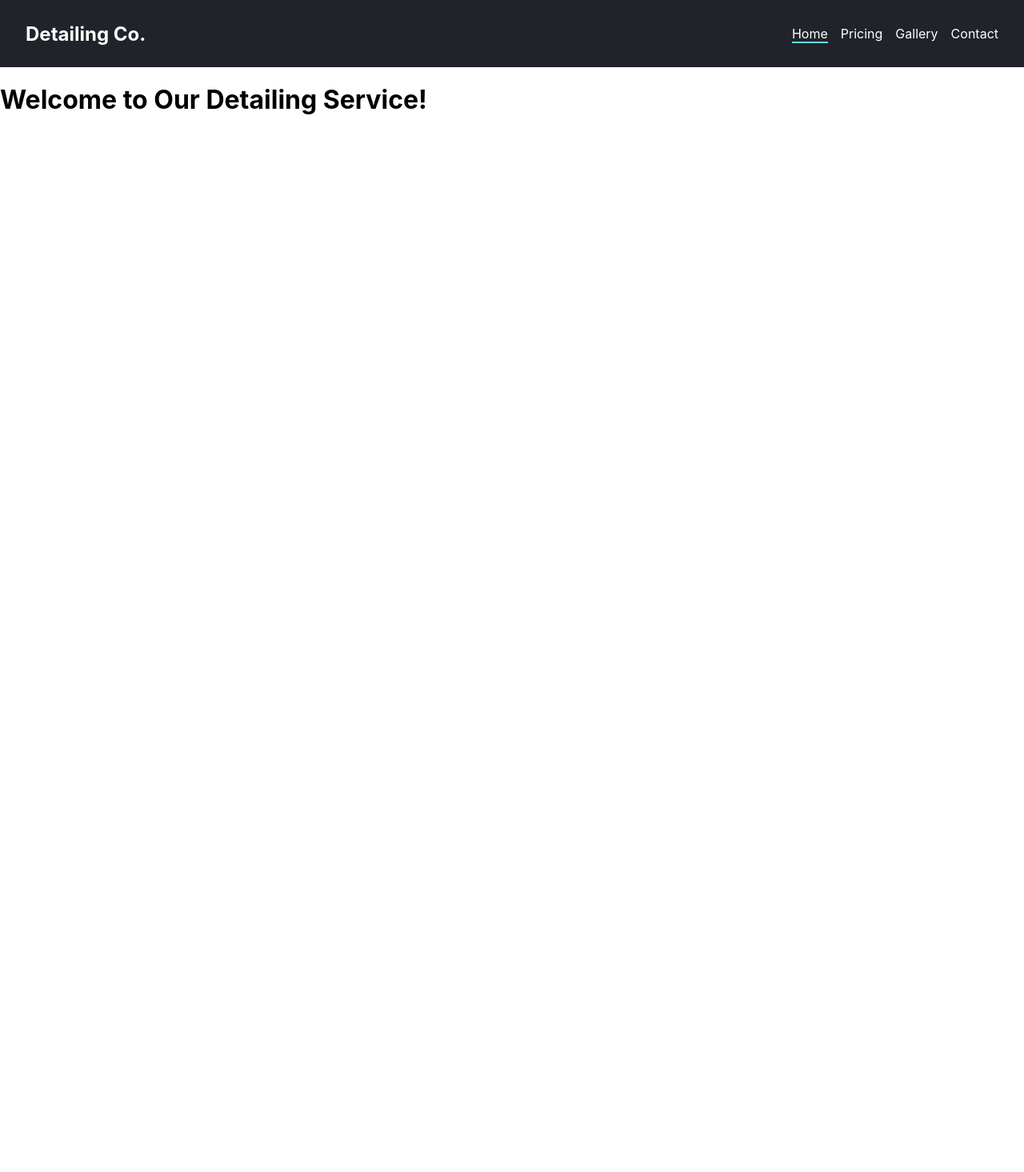
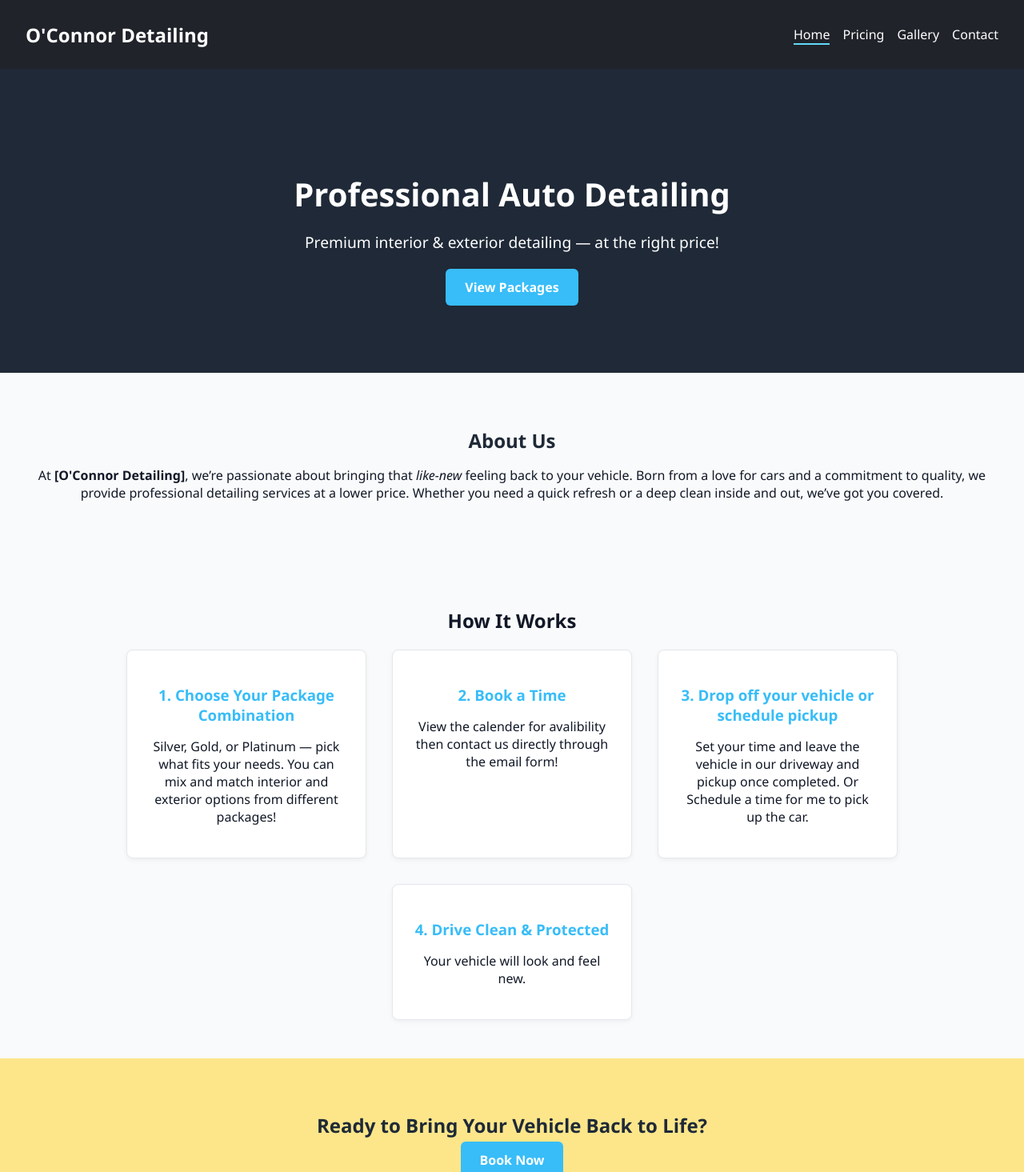
Before and after one commit to cmo7909/OConnorDetailing, a React (Create React App) app in the folder oconnor-detailing/: page / in a window 1280 px wide. Shown: the top 1465 px of the page at 80% size. Before the commit the page ends 800 px from the top, so only its background shows below. Built offline with nearby package versions, Linux system fonts and the light colour scheme.

Commit message:
added pricing page formatting, and home page content

```diff
--- a/oconnor-detailing/src/App.js
+++ b/oconnor-detailing/src/App.js
@@ -5,6 +5,7 @@ import Home from './Pages/Home';
 import Pricing from './Pages/Pricing';
 import Gallery from './Pages/Gallery';
 import Contact from './Pages/Contact';
+import './Components/theme.css';
 
 function App() {
   return (
--- a/oconnor-detailing/src/Components/Navbar.css
+++ b/oconnor-detailing/src/Components/Navbar.css
@@ -1,3 +1,4 @@
+/* Base Styles */
 .navbar {
   display: flex;
   justify-content: space-between;
@@ -5,6 +6,7 @@
   padding: 1rem 2rem;
   background: #20232a;
   color: white;
+  position: relative;
 }
 
 .navbar-logo a {
@@ -15,12 +17,12 @@
 }
 
 .navbar-links {
+  display: flex;
   list-style: none;
-    display: flex;
   gap: 1rem;
 }
 
-  .navbar-links a {
+.navbar-links li a {
   color: white;
   text-decoration: none;
   font-size: 1rem;
@@ -30,3 +32,57 @@
 .navbar-links a:hover {
   border-bottom: 2px solid #61dafb;
 }
+
+/* Hamburger Styles */
+.hamburger {
+  display: none;
+  flex-direction: column;
+  cursor: pointer;
+  gap: 5px;
+}
+
+.hamburger span {
+  width: 25px;
+  height: 3px;
+  background: white;
+  border-radius: 2px;
+  transition: 0.3s;
+}
+
+.hamburger.open span:nth-child(1) {
+  transform: rotate(45deg) translate(5px, 5px);
+}
+.hamburger.open span:nth-child(2) {
+  opacity: 0;
+}
+.hamburger.open span:nth-child(3) {
+  transform: rotate(-45deg) translate(5px, -5px);
+}
+
+/* Mobile Styles */
+@media (max-width: 768px) {
+  .hamburger {
+    display: flex;
+  }
+
+  .navbar-links {
+    position: absolute;
+    top: 70px;
+    right: 0;
+    background: #20232a;
+    flex-direction: column;
+    align-items: flex-start;
+    width: 100%;
+    padding: 1rem;
+    display: none;
+  }
+
+  .navbar-links.active {
+    display: flex;
+  }
+
+  .navbar-links li {
+    width: 100%;
+    padding: 0.5rem 0;
+  }
+}
--- a/oconnor-detailing/src/Components/Navbar.jsx
+++ b/oconnor-detailing/src/Components/Navbar.jsx
@@ -1,21 +1,40 @@
-import React from "react";
+import React, {useState} from "react";
 import { Link, useLocation } from "react-router-dom";
 import './Navbar.css';
 
 const Navbar = () => {
     const {pathname} = useLocation();
+    const [menuOpen, setMenuOpen] = useState(false);
 
-    return(
+    const links = [
+        { name: 'Home', path: '/' },
+        { name: 'Pricing', path: '/pricing' },
+        { name: 'Gallery', path: '/gallery' },
+        { name: 'Contact', path: '/contact' },
+      ];
+
+
+return (
     <nav className="navbar">
       <div className="navbar-logo">
-                <Link to="/">Detailing Co.</Link>
+        <Link to="/">O'Connor Detailing</Link>
       </div>
-            <ul className="navbar-links">
-                {["Home", "Pricing", "Gallery", "Contact"].map((name) => (
-                    <li key={name}>
+
+      <div
+        className={`hamburger ${menuOpen ? 'open' : ''}`}
+        onClick={() => setMenuOpen(!menuOpen)}
+      >
+        <span />
+        <span />
+        <span />
+      </div>
+
+      <ul className={`navbar-links ${menuOpen ? 'active' : ''}`}>
+        {links.map(({ name, path }) => (
+          <li key={name} onClick={() => setMenuOpen(false)}>
             <Link
-                            to={name === "Home" ? "/" : `/${name.toLowerCase()}`}
-                            className={pathname === (name === "Home" ? "/" : `/${name.toLowerCase()}`) ? "active" : ""}
+              to={path}
+              className={pathname === path ? 'active' : ''}
             >
               {name}
             </Link>
@@ -23,7 +42,7 @@ const Navbar = () => {
         ))}
       </ul>
     </nav>
-    )
-}
+  );
+};
 
 export default Navbar;
--- /dev/null
+++ b/oconnor-detailing/src/Components/theme.css
@@ -0,0 +1,68 @@
+body {
+    background-color: #f9fafb;
+    font-family: 'Segoe UI', sans-serif;
+    color: #111827;
+    margin: 0;
+    padding: 0;
+  }
+
+  .pricing-page h1 {
+    text-align: center;
+    margin-top: 2rem;
+    color: #1f2937;
+  }
+
+  .package-list {
+    display: flex;
+    flex-wrap: wrap;
+    justify-content: center;
+    gap: 2rem;
+    padding: 2rem;
+  }
+
+  .package-card {
+    background: #ffffff;
+    border: 2px solid #38bdf8;
+    border-radius: 12px;
+    padding: 1.5rem;
+    width: 300px;
+    box-shadow: 0 4px 8px rgba(0, 0, 0, 0.1);
+    transition: transform 0.2s;
+  }
+
+  .package-card:hover {
+    transform: translateY(-5px);
+  }
+
+  .package-card h2 {
+    color: #1f2937;
+    margin-bottom: 1rem;
+    border-bottom: 2px solid #38bdf8;
+    padding-bottom: 0.5rem;
+  }
+
+  .section h3 {
+    color: #38bdf8;
+    margin-top: 1rem;
+  }
+
+  .section ul {
+    list-style-type: disc;
+    margin-left: 1.25rem;
+    margin-top: 0.5rem;
+    padding-left: 0;
+  }
+
+  .extras-section {
+    background: #fde68a;
+    padding: 2rem;
+    margin: 2rem auto;
+    max-width: 800px;
+    border-radius: 12px;
+    box-shadow: 0 2px 6px rgba(0,0,0,0.1);
+  }
+
+  .extras-section h2 {
+    color: #1f2937;
+    margin-bottom: 1rem;
+  }
--- a/oconnor-detailing/src/Pages/Contact.jsx
+++ b/oconnor-detailing/src/Pages/Contact.jsx
@@ -0,0 +1,2 @@
+const Contact = () => <h1>Welcome to Our Detailing Service!</h1>;
+export default Contact;
--- a/oconnor-detailing/src/Pages/ExtraSection.jsx
+++ b/oconnor-detailing/src/Pages/ExtraSection.jsx
@@ -7,7 +7,7 @@ const extras = ["Spot/Scratch Polishing: +$60",
 
 const ExtrasSection = () => (
     <div className="extras-section">
-        <h2>Extras</h2>
+        <h2>Extras:</h2>
         <ul>
             {extras.map((extra, i) => <li key={i}>{extra}</li>)}
         </ul>
--- /dev/null
+++ b/oconnor-detailing/src/Pages/Home.css
@@ -0,0 +1,87 @@
+.home {
+    font-family: 'Segoe UI', sans-serif;
+  }
+
+  /* Hero Section */
+  .hero {
+    /* background: url('/your-hero-image.jpg') center/cover no-repeat; */
+    color: white;
+    text-align: center;
+    padding: 6rem 2rem;
+    background-color: #1f2937;
+  }
+
+  .hero-content h1 {
+    font-size: 2.5rem;
+    margin-bottom: 1rem;
+  }
+
+  .hero-content p {
+    font-size: 1.2rem;
+    margin-bottom: 2rem;
+  }
+
+  .cta-button {
+    padding: 0.75rem 1.5rem;
+    background-color: #38bdf8;
+    color: white;
+    text-decoration: none;
+    border-radius: 6px;
+    font-weight: bold;
+    transition: background 0.3s ease;
+  }
+
+  .cta-button:hover {
+    background-color: #0ea5e9;
+  }
+
+  /* About Section */
+  .about {
+    padding: 3rem 2rem;
+    background-color: #f9fafb;
+    text-align: center;
+  }
+
+  .about h2 {
+    color: #1f2937;
+    margin-bottom: 1rem;
+  }
+
+  /* How It Works Section */
+  .how-it-works {
+    padding: 3rem 2rem;
+    text-align: center;
+  }
+
+  .steps {
+    display: flex;
+    flex-wrap: wrap;
+    justify-content: center;
+    gap: 2rem;
+  }
+
+  .step {
+    background: white;
+    border: 1px solid #e5e7eb;
+    border-radius: 8px;
+    padding: 1.5rem;
+    width: 250px;
+    box-shadow: 0 2px 6px rgba(0,0,0,0.05);
+  }
+
+  .step h3 {
+    color: #38bdf8;
+    margin-bottom: 0.5rem;
+  }
+
+  /* CTA Section */
+  .cta {
+    background-color: #fde68a;
+    text-align: center;
+    padding: 3rem 2rem;
+  }
+
+  .cta h2 {
+    margin-bottom: 1rem;
+    color: #1f2937;
+  }
--- a/oconnor-detailing/src/Pages/Home.jsx
+++ b/oconnor-detailing/src/Pages/Home.jsx
@@ -1,2 +1,63 @@
-const Home = () => <h1>Welcome to Our Detailing Service!</h1>;
+import React from 'react';
+import './Home.css';
+import { Link } from 'react-router-dom';
+
+const Home = () => {
+  return (
+    <div className="home">
+      {/* Hero Section */}
+      <section className="hero">
+        <div className="hero-content">
+          <h1>Professional Auto Detailing</h1>
+          <p>Premium interior & exterior detailing — at the right price!</p>
+          <Link to="/pricing" className="cta-button">View Packages</Link>
+        </div>
+      </section>
+
+      {/* About Section */}
+      <section className="about">
+        <h2>About Us</h2>
+        <p>
+          At <strong>[O'Connor Detailing]</strong>, we’re passionate about bringing that <em>like-new</em> feeling back to your vehicle.
+          Born from a love for cars and a commitment to quality, we provide professional detailing services
+          at a lower price. Whether you need a quick refresh or a deep clean inside and out, we’ve got you covered.
+        </p>
+      </section>
+
+      {/* How It Works Section */}
+      <section className="how-it-works">
+        <h2>How It Works</h2>
+        <div className="steps">
+          <div className="step">
+            <h3>1. Choose Your Package Combination</h3>
+            <p>Silver, Gold, or Platinum — pick what fits your needs.
+                You can mix and match interior and exterior options from different packages!
+            </p>
+          </div>
+          <div className="step">
+            <h3>2. Book a Time</h3>
+            <p>View the calender for avalibility then contact us directly through the email form!</p>
+          </div>
+          <div className="step">
+            <h3>3. Drop off your vehicle or schedule pickup</h3>
+            <p>Set your time and leave the vehicle in our driveway and pickup once completed.
+                Or Schedule a time for me to pick up the car.
+            </p>
+          </div>
+          <div className="step">
+            <h3>4. Drive Clean & Protected</h3>
+            <p>Your vehicle will look and feel new.</p>
+          </div>
+        </div>
+      </section>
+
+      {/* Call to Action */}
+      <section className="cta">
+        <h2>Ready to Bring Your Vehicle Back to Life?</h2>
+        <Link to="/Contact" className="cta-button">Book Now</Link>
+      </section>
+    </div>
+  );
+};
+
 export default Home;
--- a/oconnor-detailing/src/Pages/Pricing.jsx
+++ b/oconnor-detailing/src/Pages/Pricing.jsx
@@ -68,7 +68,7 @@ const packages = [
 
 const Pricing = () => (
     <div className="pricing-page">
-        <h1>Our Packages</h1>
+        <h1>Detailing Packages</h1>
         <div className="package-list">
             {packages.map(pkg=> (
               <PackageCard key={pkg.name} {...pkg}></PackageCard>
```
Lines whose indentation alone changed are shown as unchanged.
